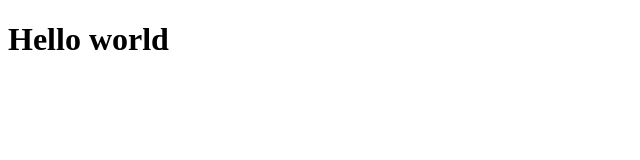
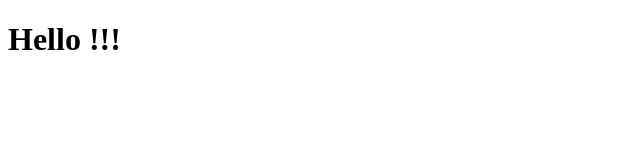
Before and after one commit to Zhantu19/project_1, a plain HTML site: page index.html in a window 1280 px wide. Shown: the whole page, without its empty margins (0-640 px from the left). Drawn offline with Linux system fonts and the light colour scheme.

Commit message:
index.html mod

```diff
--- a/index.html
+++ b/index.html
@@ -13,7 +13,7 @@
 <body>
 
 
-<h1>Hello world</h1>
+<h1>Hello !!!</h1>
 
     <script src="js/main.js">
 
```
